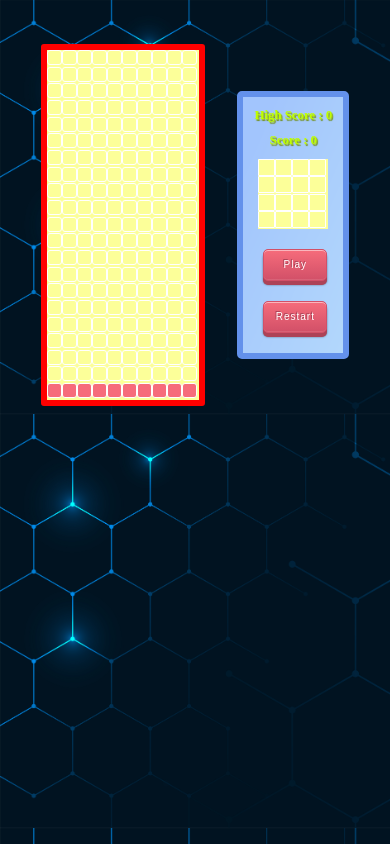
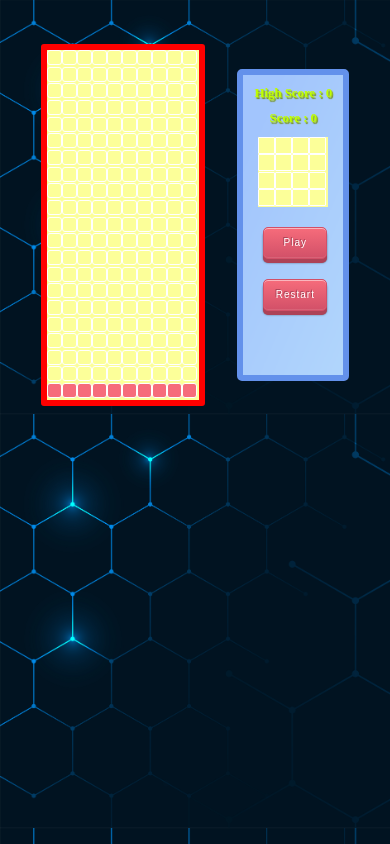
Before and after one commit to praveen-g-v/tetris-basic, a plain HTML site: page index.html in a window 390 px wide. Drawn offline with Linux system fonts and the light colour scheme.

Commit message:
Changes done for mobile devices

```diff
--- a/style.css
+++ b/style.css
@@ -220,7 +220,7 @@ body{
     .subContainer{
         justify-content: center;
         width: 100px;
-        height: 300 px;
+        height: 300px;
         border: solid 6px #6391eb;
         border-radius: 5px;
         background-image: url("images/br-for-small\ div.png");
```
